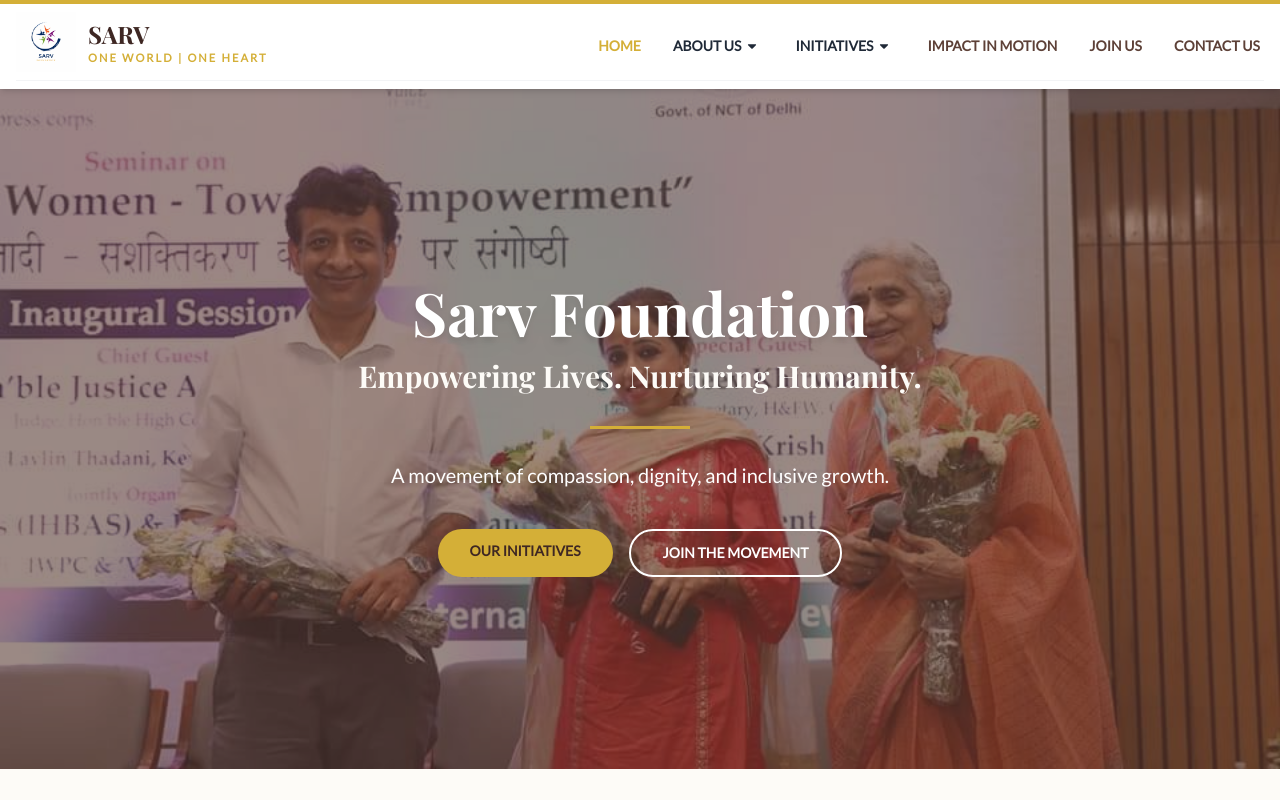
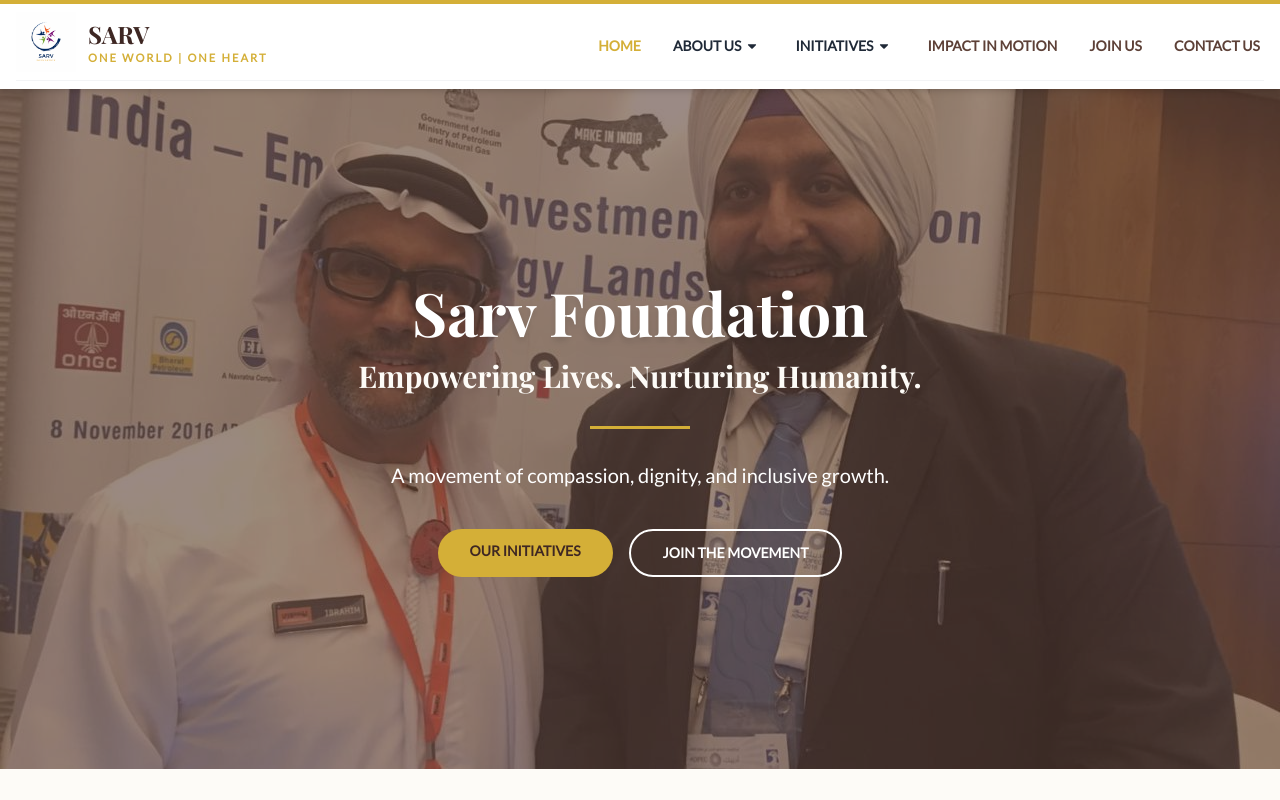
Before and after one commit to RizeonEnterprises/sarv-foundation, a React (Vite) app: page / in a window 1280 px wide. Shown: the top 800 px of the page. Built offline with nearby package versions, Linux system fonts and the light colour scheme.

Commit message:
Update HeroSlideshow.tsx

```diff
--- a/src/components/HeroSlideshow.tsx
+++ b/src/components/HeroSlideshow.tsx
@@ -4,11 +4,14 @@ import classNames from 'classnames';
 
 const slides = [
     '/assets/FB_IMG_1583815239968.jpg',
+    '/assets/image4.jpeg',
     '/assets/FB_IMG_1580443822070.jpg',
+    '/assets/image5.jpeg',
     '/assets/image_fc1e115a-1fc8-44fc-af3e-80932b33172320220706_114518.jpg',
-    '/assets/image4.jpeg',
-    '/assets/image5.jpeg',
-    '/assets/image6.jpeg'
+    '/assets/image6.jpeg',
+    '/assets/image7.jpeg',
+    '/assets/image8.jpeg',
+    '/assets/image9.jpeg'
 ];
 
 const HeroSlideshow = () => {
```
